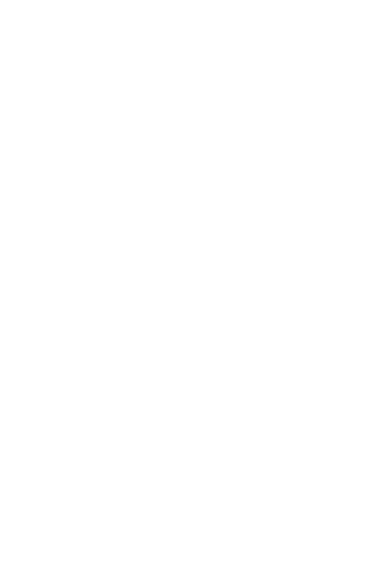
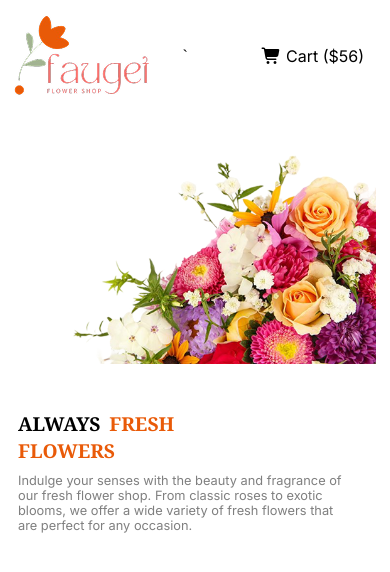
Before and after one commit to khcreation/B12A02-Responsive-Flowers-create, a plain HTML site: page index.html in a window 390 px wide. Drawn offline with Linux system fonts and the light colour scheme.

Commit message:
navbar and banner section added with resonsive design

```diff
--- a/index.html
+++ b/index.html
@@ -1,11 +1,71 @@
 <!DOCTYPE html>
 <html lang="en">
-<head>
-    <meta charset="UTF-8">
-    <meta name="viewport" content="width=device-width, initial-scale=1.0">
-    <title>Flower shop Responsive</title>
-</head>
-<body>
+  <head>
+    <meta charset="UTF-8" />
+    <meta name="viewport" content="width=device-width, initial-scale=1.0" />
+    <title>Responsive-Flowers-assignment-2</title>
+    <link
+      rel="stylesheet"
+      href="https://cdnjs.cloudflare.com/ajax/libs/font-awesome/7.0.0/css/all.min.css"
+      integrity="sha512-DxV+EoADOkOygM4IR9yXP8Sb2qwgidEmeqAEmDKIOfPRQZOWbXCzLC6vjbZyy0vPisbH2SyW27+ddLVCN+OMzQ=="
+      crossorigin="anonymous"
+      referrerpolicy="no-referrer"
+    />
+    <link rel="preconnect" href="https://fonts.googleapis.com" />
+    <link rel="preconnect" href="https://fonts.gstatic.com" crossorigin />
+    <link
+      href="https://fonts.googleapis.com/css2?family=Inter:ital,opsz,wght@0,14..32,100..900;1,14..32,100..900&family=Lato:ital,wght@0,100;0,300;0,400;0,700;0,900;1,100;1,300;1,400;1,700;1,900&family=Open+Sans:ital,wght@0,300..800;1,300..800&family=Poppins:ital,wght@0,100;0,200;0,300;0,400;0,500;0,600;0,700;0,800;0,900;1,100;1,200;1,300;1,400;1,500;1,600;1,700;1,800;1,900&family=Raleway:ital,wght@0,100..900;1,100..900&display=swap"
+      rel="stylesheet"
+    />
 
-</body>
+    <link rel="preconnect" href="https://fonts.googleapis.com" />
+    <link rel="preconnect" href="https://fonts.gstatic.com" crossorigin />
+    <link
+      href="https://fonts.googleapis.com/css2?family=Inter:ital,opsz,wght@0,14..32,100..900;1,14..32,100..900&family=Lato:ital,wght@0,100;0,300;0,400;0,700;0,900;1,100;1,300;1,400;1,700;1,900&family=Noto+Serif:ital,wght@0,100..900;1,100..900&family=Open+Sans:ital,wght@0,300..800;1,300..800&family=Poppins:ital,wght@0,100;0,200;0,300;0,400;0,500;0,600;0,700;0,800;0,900;1,100;1,200;1,300;1,400;1,500;1,600;1,700;1,800;1,900&family=Raleway:ital,wght@0,100..900;1,100..900&display=swap"
+      rel="stylesheet"
+    />
+    <link rel="preconnect" href="https://fonts.googleapis.com" />
+    <link rel="preconnect" href="https://fonts.gstatic.com" crossorigin />
+    <link
+      href="https://fonts.googleapis.com/css2?family=Inter:ital,opsz,wght@0,14..32,100..900;1,14..32,100..900&family=Lato:ital,wght@0,100;0,300;0,400;0,700;0,900;1,100;1,300;1,400;1,700;1,900&family=Noto+Serif:ital,wght@0,100..900;1,100..900&family=Open+Sans:ital,wght@0,300..800;1,300..800&family=Poppins:ital,wght@0,100;0,200;0,300;0,400;0,500;0,600;0,700;0,800;0,900;1,100;1,200;1,300;1,400;1,500;1,600;1,700;1,800;1,900&family=Raleway:ital,wght@0,100..900;1,100..900&display=swap"
+      rel="stylesheet"
+    />
+    <link rel="stylesheet" href="style/style.css" />
+  </head>
+
+  <body>
+    <!-- nav section  -->
+    <nav class="nav-section">
+      <img src="images/logo.png" alt="" />`
+
+      <div class="nav-list">
+        <ul>
+          <li><a class="home" href="">Home</a></li>
+          <li><a class="shop" href="">Shop</a></li>
+          <li><a class="about" href="">About us</a></li>
+          <li>
+            <a class="cart" href=""
+              ><i class="fa-solid fa-cart-shopping"></i> Cart ($56)</a
+            >
+          </li>
+        </ul>
+      </div>
+    </nav>
+    <header class="banner">
+      <div class="banner-description">
+        <h2 class="text-color-1">
+          ALWAYS <span class="text-color-2">FRESH <br />FLOWERS</span>
+        </h2>
+        <p class="text-color-3">
+          Indulge your senses with the beauty and fragrance of <br />
+          our fresh flower shop. From classic roses to exotic <br />blooms, we
+          offer a wide variety of fresh flowers that <br />
+          are perfect for any occasion.
+        </p>
+      </div>
+      <div class="banner-img">
+        <img src="images/hero-flower.png" alt="" />
+      </div>
+    </header>
+  </body>
 </html>
--- a/style/style.css
+++ b/style/style.css
@@ -0,0 +1,122 @@
+* {
+  margin: 0px;
+  padding: 0px;
+  box-sizing: border-box;
+}
+/* shared style */
+.text-color-1 {
+  color: #000000;
+}
+.text-color-2 {
+  color: rgb(233, 90, 8);
+}
+.text-color-3 {
+  color: rgba(0, 0, 0, 0.5);
+}
+
+/* nav style  */
+.nav-section {
+  display: flex;
+  justify-content: space-between;
+  align-items: center;
+  margin: 0px auto;
+  max-width: 1140px;
+  margin: 0px auto;
+}
+
+.nav-list ul {
+  display: flex;
+  justify-content: space-around;
+  align-items: center;
+  text-align: center;
+  gap: 48px;
+}
+.nav-list li {
+  list-style: none;
+}
+.nav-list li a {
+  text-decoration: none;
+  font-size: 1rem;
+  font-family: Inter;
+}
+
+.home {
+  color: rgb(37, 36, 50);
+  font-weight: 700;
+}
+.shop {
+  color: rgb(137, 135, 161);
+  font-weight: 400;
+}
+.about {
+  color: rgb(137, 135, 161);
+  font-weight: 400;
+}
+.cart {
+  color: rgb(0, 0, 0);
+  font-weight: 400;
+}
+
+/* banner style */
+
+.banner {
+  max-width: 1140px;
+  margin: 0px auto;
+  display: flex;
+  justify-content: space-between;
+}
+.banner-description {
+  padding-top: 180px;
+}
+.banner-description h2 {
+  font-family: Noto Serif;
+  font-size: 4rem;
+  font-weight: 700;
+}
+.banner-description p {
+  font-family: Inter;
+  font-size: 1.1rem;
+  font-weight: 400;
+  padding-top: 5px;
+}
+.banner-img {
+  padding-top: 90px;
+}
+.banner-img img {
+  width: 100%;
+}
+
+/* responsive style  */
+
+@media screen and (max-width: 576px) {
+  * {
+    margin: 2px;
+    padding: 2px;
+    box-sizing: border-box;
+  }
+  .nav-list ul {
+    gap: 0px;
+  }
+  .home,
+  .about,
+  .shop {
+    display: none;
+    visibility: hidden;
+  }
+
+  .banner {
+    flex-direction: column-reverse;
+  }
+  .banner-description {
+    padding-top: 28px;
+  }
+  .banner-description h2 {
+    font-size: 1.2rem;
+  }
+  .banner-description p {
+    font-size: 0.8rem;
+  }
+  .banner-img {
+    padding-top: 30px;
+  }
+}
```
